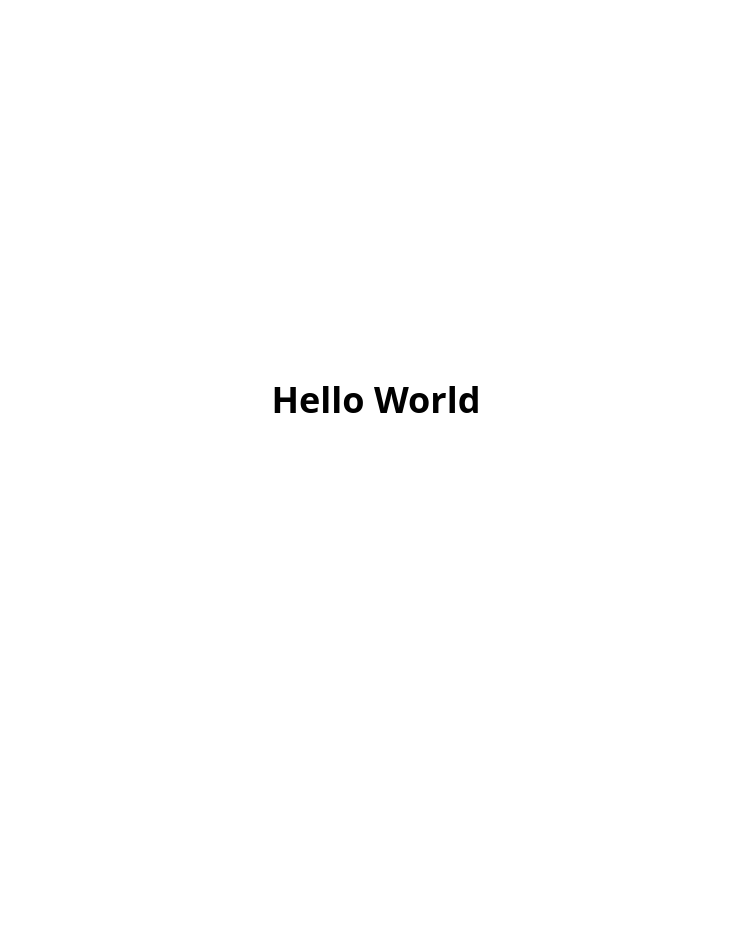
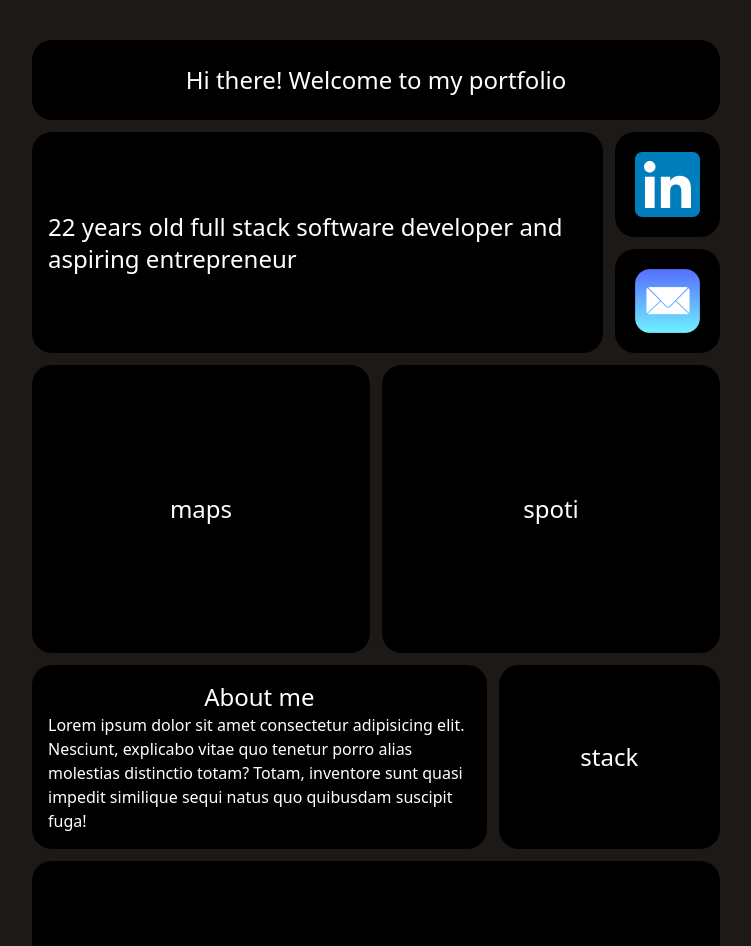
Before and after one commit to 965311532/gabrielearmento.com, a React (Vite) app: page / in a window 1280 px wide. Shown: the top 946 px of the page, without its empty margins (264-1015 px from the left). Before the commit the page ends 800 px from the top, so only its background shows below. Built offline with nearby package versions, Linux system fonts and the light colour scheme.

Commit message:
Set up structure

```diff
--- a/index.html
+++ b/index.html
@@ -1,12 +1,33 @@
 <!DOCTYPE html>
 <html lang="en">
   <head>
-    <meta charset="UTF-8" />
-    <link rel="icon" type="image/svg+xml" href="/vite.svg" />
     <meta name="viewport" content="width=device-width, initial-scale=1.0" />
-    <title>Vite + React</title>
+    <meta charset="utf-8" />
+    <title>Gabriele Armento</title>
+    <meta name="robots" content="index,follow" />
+    <meta
+      name="description"
+      content="I'm a full stack developer, I love to build things and I'm always looking for new challenges."
+    />
+    <meta name="twitter:card" content="summary_large_image" />
+    <meta name="twitter:site" content="@gabrielearmento" />
+    <meta name="twitter:creator" content="@gabrielearmento" />
+    <meta property="og:title" content="Gabriele Armento" />
+    <meta
+      property="og:description"
+      content="I'm a full stack developer, I love to build things and I'm always looking for new challenges."
+    />
+    <meta property="og:url" content="https://miguelpiedrafita.com" />
+    <meta property="og:type" content="website" />
+    <meta
+      property="og:image"
+      content="https://miguelpiedrafita.com/_next/static/media/main.ab116241.jpg"
+    />
+    <meta property="og:site_name" content="Gabriele Armento" />
+    <link rel="canonical" href="https://miguelpiedrafita.com" />
+    <meta name="viewport" content="width=device-width" />
   </head>
-  <body>
+  <body class="bg-stone-900 scroll-smooth w-screen overflow-x-hidden">
     <div id="root"></div>
     <script type="module" src="/src/main.jsx"></script>
   </body>
--- a/src/App.jsx
+++ b/src/App.jsx
@@ -1,7 +1,58 @@
+import Card from "./Card";
+
 function App() {
   return (
-    <div className="w-full h-screen flex justify-center items-center">
-      <h1 className="text-4xl font-bold">Hello World</h1>
+    <div className="mx-auto grid max-w-3xl grid-cols-6 gap-3 p-10">
+      <Card sizeClass="h-20" spanClass="col-span-6" bgClass="bg-black">
+        <h1 className="text-2xl text-white">
+          Hi there! Welcome to my portfolio
+        </h1>
+      </Card>
+      <Card
+        sizeClass="h-full min-h-48"
+        spanClass="col-span-5"
+        bgClass="bg-black"
+      >
+        <h1 className="text-2xl text-white">
+          22 years old full stack software developer and aspiring entrepreneur
+        </h1>
+      </Card>
+      <div className="col-span-1 w-full grid grid-cols-1 gap-3">
+        <Card sizeClass="w-full" bgClass="bg-black">
+          <div className="p-1">
+            <img src="/public/linkedin-logo.svg" alt="linkedin logo" />
+          </div>
+        </Card>
+        <Card sizeClass="w-full" bgClass="bg-black">
+          <div className="p-1">
+            <img src="/public/mail-icon.png" alt="github logo" />
+          </div>
+        </Card>
+      </div>
+      <Card sizeClass="h-72" spanClass="col-span-3" bgClass="bg-black">
+        <h1 className="text-2xl text-white">maps</h1>
+      </Card>
+      <Card spanClass="col-span-3" bgClass="bg-black">
+        <h1 className="text-2xl text-white">spoti</h1>
+      </Card>
+      <Card spanClass="col-span-4" bgClass="bg-black">
+        <h1 className="text-2xl text-white">About me</h1>
+        <span className="text-white">
+          Lorem ipsum dolor sit amet consectetur adipisicing elit. Nesciunt,
+          explicabo vitae quo tenetur porro alias molestias distinctio totam?
+          Totam, inventore sunt quasi impedit similique sequi natus quo
+          quibusdam suscipit fuga!
+        </span>
+      </Card>
+      <Card spanClass="col-span-2" bgClass="bg-black">
+        <h1 className="text-2xl text-white">stack</h1>
+      </Card>
+      <Card sizeClass="h-48" spanClass="col-span-6" bgClass="bg-black">
+        <h1 className="text-2xl text-white">contributions</h1>
+      </Card>
+      <Card sizeClass="h-72" spanClass="col-span-6" bgClass="bg-black">
+        <h1 className="text-2xl text-white">contact form</h1>
+      </Card>
     </div>
   );
 }
--- /dev/null
+++ b/src/Card.jsx
@@ -0,0 +1,10 @@
+export default function Card({ spanClass, bgClass, sizeClass, children }) {
+  // This is needed because Tailwind can't parse dynamic classes
+  return (
+    <div
+      className={`${spanClass} p-4 rounded-[20px] flex flex-col justify-center items-center ${bgClass} ${sizeClass}`}
+    >
+      {children}
+    </div>
+  );
+}
```
Also changed, not shown: public/linkedin-logo.svg (added), public/mail-icon.png (added).
